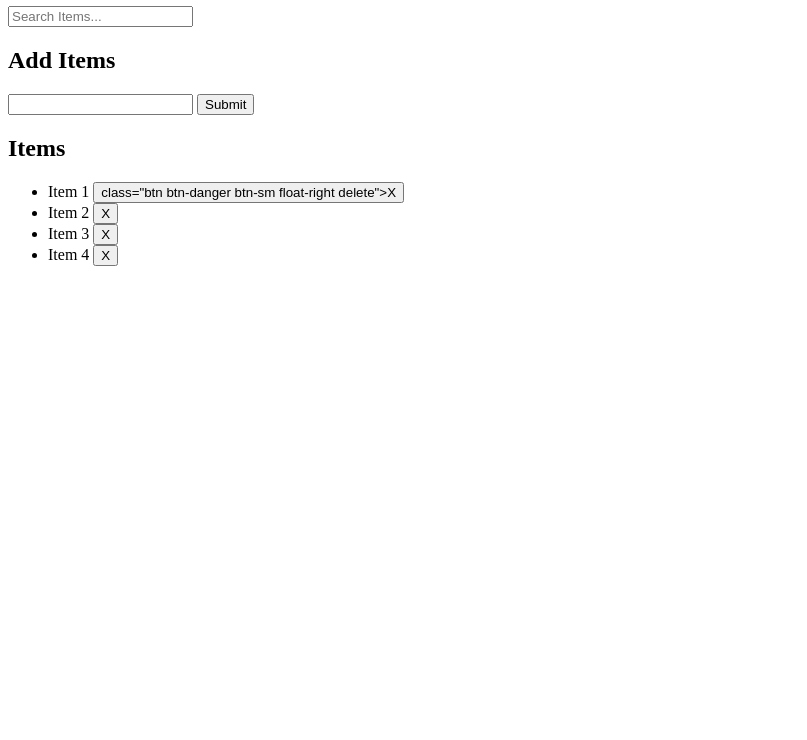
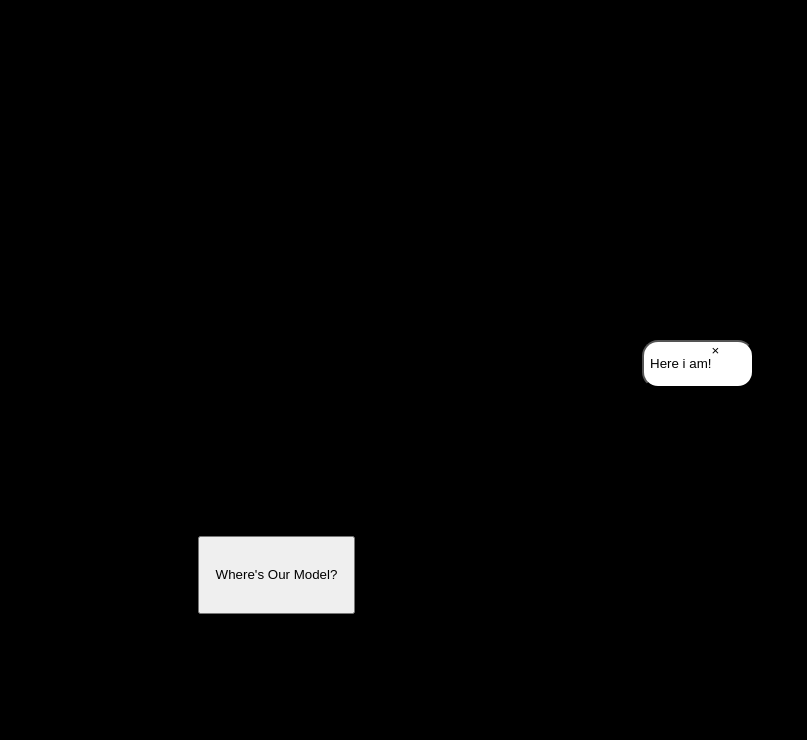
Before and after one commit to DidierShemaGatete/DOM_JS, a plain HTML site: page index.html in a window 1280 px wide. Shown: the part 60-800 px from the top of the page, without its empty margins (0-807 px from the left). Drawn offline with Linux system fonts and the light colour scheme.

Commit message:
DOM manipulation projects

```diff
--- a/index.html
+++ b/index.html
@@ -1,42 +1,35 @@
 <html lang="en">
+
 <head>
     <meta charset="UTF-8">
     <meta http-equiv="X-UA-Compatible" content="IE=edge">
     <meta name="viewport" content="width=device-width, initial-scale=1.0">
     <title>Document</title>
+    <link rel="stylesheet" href="./style.css">
+    <link rel="stylesheet" href="./index.js">
 </head>
-<body>
-    <header id="main-header" class="bg-success text-white p-4 mb-3">
-        <div class="container">
-          <div class="row">
-            <div class="col-md-6">
-                <h1 id="header-title">Item Lister</h1>
-            </div>
-            <div class="col-md-6 align-self-center">
 
-                <input type="text" class="form-control" id="filter" placeholder="Search Items...">
-            </div>
-          </div>
-        </div>
-      </header>
-      <div class="container">
-       <div id="main" class="card card-body">
-        <h2 class="title">Add Items</h2>
-        <form id="addForm" class="form-inline mb-3">
-          <input type="text" class="form-control mr-2" id="item">
-          <input type="submit" class="btn btn-dark" value="Submit">
-        </form>
-        <h2 class="title">Items</h2>
-        <ul id="items" class="list-group">
-          <li class="list-group-item">Item 1 <button>class="btn btn-danger btn-sm float-right delete">X</button></li>
-          <li class="list-group-item">Item 2 <button class="btn btn-danger btn-sm float-right delete">X</button></li>
-          <li class="list-group-item">Item 3 <button class="btn btn-danger btn-sm float-right delete">X</button></li>
-          <li class="list-group-item">Item 4 <button class="btn btn-danger btn-sm float-right delete">X</button></li>
-        </ul>
-       </div>
-      </div>
+<body class="body1">
+
+  <div >
+    <button id="float" class=" btn-main">
+      <p>Here i am!</p>
+      <div>&times;</div>
+
+    </button>
+
+
+  </div>
+
+  <div >
+
+    <button class="btn-1"><p>Where's Our Model?</p></button>
+
+  </div>
 
 
 
 </body>
+
+
 </html>
--- /dev/null
+++ b/index.js
@@ -0,0 +1,3 @@
+ document.querySelector('#float').style.color = "blue";
+
+ move =
--- /dev/null
+++ b/style.css
@@ -0,0 +1,46 @@
+body {
+
+    background-color: black;
+    color: white;
+
+}
+
+.body1 {
+
+    position: relative;
+
+
+}
+
+.btn-1 {
+
+    position: absolute;
+    top: 75%;
+    left: 15%;
+    padding: 1rem;
+
+
+}
+
+#float {
+    width: 7rem;
+    height: auto;
+    color: black;
+    background: white;
+    position: absolute;
+    left: 50%;
+    top: 50%;
+    margin-left: 2px;
+    transition: .5s;
+    border-radius: 1rem;
+}
+
+#float:hover {
+
+    background-color: blue;
+}
+
+.btn-main{
+    display: flex
+
+}
```
Also changed, not shown: images/avatar image.png (added).
